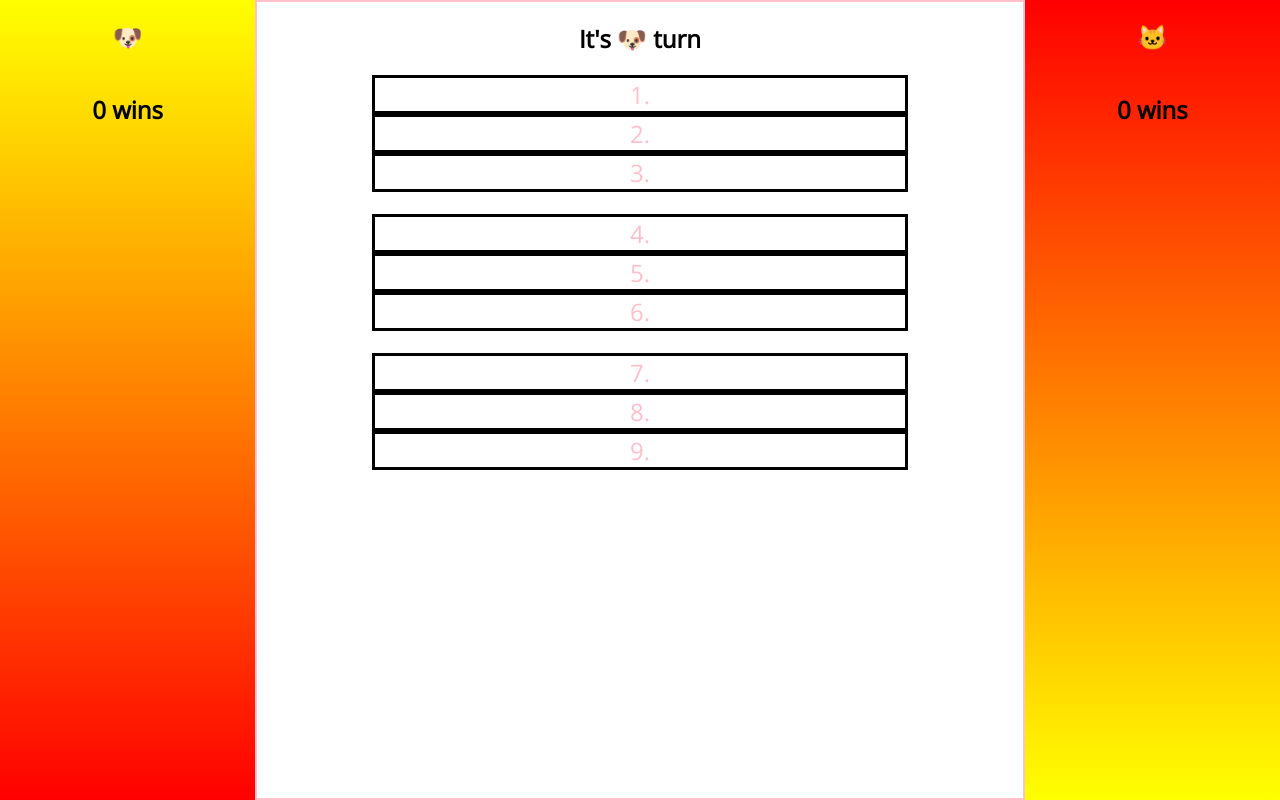
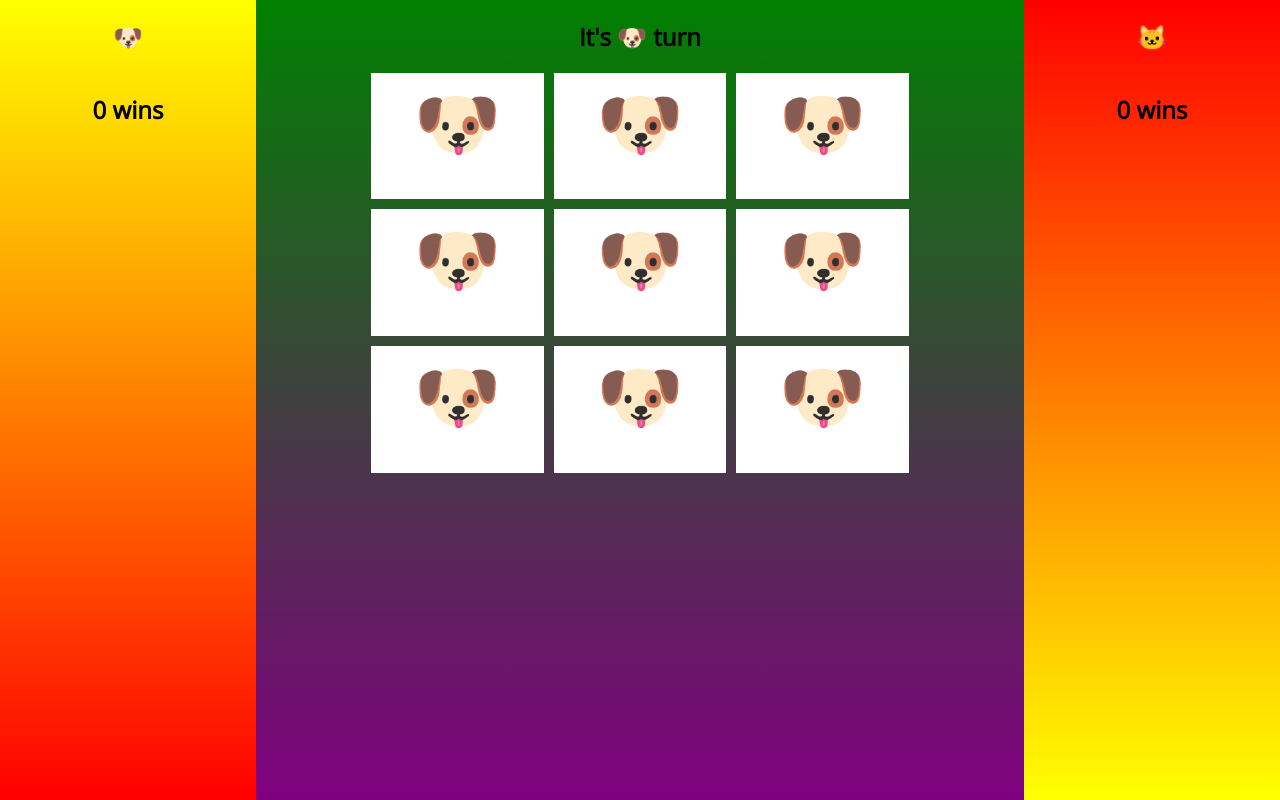
Before and after one commit to hheyhhay/tic-tac-toe, a plain HTML site: page index.html in a window 1280 px wide. Drawn offline with nearby package versions, Linux system fonts and the light colour scheme.

Commit message:
Update css/html to have a grid

```diff
--- a/index.html
+++ b/index.html
@@ -19,18 +19,18 @@
     <section class ="middle">
       <h1>It's 🐶 turn</h1>
       <div class = "grid">
-        <div class="cell cell-1"> 1. </div>
-        <div class="cell cell-2"> 2. </div>
-        <div class="cell cell-3"> 3. </div>
-        <br>
-        <div class="cell cell-4"> 4. </div>
-        <div class="cell cell-5"> 5. </div>
-        <div class="cell cell-6"> 6. </div>
-        <br>
-        <div class="cell cell-7"> 7. </div>
-        <div class="cell cell-8"> 8. </div>
-        <div class="cell cell-9"> 9. </div>
+        <div class="cell cell-1">🐶</div>
+        <div class="cell cell-2">🐶</div>
+        <div class="cell cell-3">🐶</div>
+        <div class="cell cell-4">🐶</div>
+        <div class="cell cell-5">🐶</div>
+        <div class="cell cell-6">🐶</div>
+        <div class="cell cell-7">🐶</div>
+        <div class="cell cell-8">🐶</div>
+        <div class="cell cell-9">🐶 </div>
       </div>
+    </section>
+    <section class="white-cover">
     </section>
     <section class = "left-bar">
       <h2>🐱 </h2>
--- a/styles.css
+++ b/styles.css
@@ -10,14 +10,17 @@ body {
   height: 100%;
   font-family: 'Open Sans';
   font-size: 16px;
+  background-image: linear-gradient(green, purple);
 }
 
 .middle {
   display: flex;
   flex-direction: column;
   align-items: center;
-    border: 2px solid pink;
+    /* border: 2px solid pink; */
     width: 60%;
+  padding: 10px solid white
+
 }
 .right-bar {
   display: flex;
@@ -31,27 +34,21 @@ body {
   flex-direction: column;
   align-items: center;
   background-image: linear-gradient(red, yellow);
-
   width: 20%;
 
  }
-.grid{
-  /* display: flex; */
-  flex-wrap: wrap;
-  /* grid-template-columns: 1fr 1fr 1fr;
-  grid-template-rows: 1fr 1fr 1fr; */
+.grid {
+  display: grid;
+  grid-template-columns: 1fr 1fr 1fr;
+  column-gap: 10px;
+  row-gap: 10px;
   width: 70%;
   height: 50%;
 }
-.cell {
-  color: pink;
-  font-size: 24px;
-  border: 3px solid black ;
 
+.cell{
 
-  text-align: center
+  background-color: white;
+  text-align: center;
+  font-size: 70px;
 }
-.cell-1{
-  border-bottom: 3px solid black;
-  border-right: 3px solid black;
-}
```
